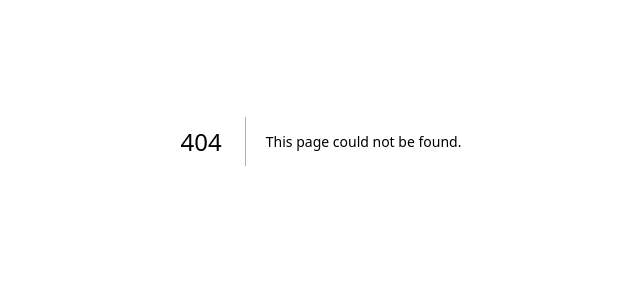
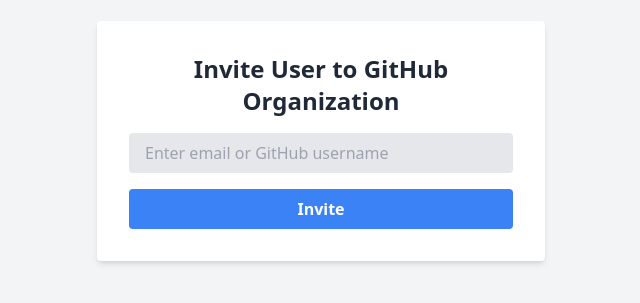
Before and after one commit to Eli-Jensen/add-user-to-github-org, a Next.js app: page /invite in a window 1280 px wide. Before the commit this address had no page. Shown: the part 259-562 px from the top of the page, without its empty margins (319-959 px from the left). Built offline with nearby package versions, Linux system fonts and the light colour scheme.

Commit message:
Initial commit

```diff
--- /dev/null
+++ b/app/api/auth/[...nextauth]/route.ts
@@ -0,0 +1,36 @@
+import NextAuth, { NextAuthOptions, DefaultSession } from 'next-auth';
+import GitHubProvider from 'next-auth/providers/github';
+
+// Extend the default session type to include the user id
+declare module 'next-auth' {
+    interface Session {
+      user: {
+        id: string;
+      } & DefaultSession['user'];
+    }
+  }
+
+  const options: NextAuthOptions = {
+    providers: [
+      GitHubProvider({
+        clientId: process.env.GITHUB_CLIENT_ID!,
+        clientSecret: process.env.GITHUB_CLIENT_SECRET!,
+        authorization: {
+          params: {
+            scope: 'read:user user:email',
+          },
+        },
+      }),
+    ],
+    callbacks: {
+      async session({ session, token }) {
+        if (session.user) {
+          session.user.id = token.sub!;
+        }
+        return session;
+      },
+    },
+  };
+
+  const handler = NextAuth(options);
+  export { handler as GET, handler as POST };
--- /dev/null
+++ b/app/api/invite/route.ts
@@ -0,0 +1,29 @@
+// app/api/invite/route.ts
+import { NextRequest, NextResponse } from 'next/server';
+import axios from 'axios';
+
+export async function POST(req: NextRequest) {
+  const { input } = await req.json();
+  const token = process.env.GITHUB_ACCESS_TOKEN!; // A personal access token with admin:org scope
+
+  try {
+    const isEmail = input.includes('@');
+    const endpoint = isEmail
+      ? `https://api.github.com/orgs/Eli-Jensen-Org/invitations`
+      : `https://api.github.com/orgs/Eli-Jensen-Org/memberships/${input}`;
+
+    await axios({
+      method: isEmail ? 'POST' : 'PUT',
+      url: endpoint,
+      headers: {
+        Authorization: `token ${token}`,
+        Accept: 'application/vnd.github.v3+json',
+      },
+      data: isEmail ? { email: input } : {},
+    });
+
+    return NextResponse.json({ message: 'Invitation sent successfully' }, { status: 200 });
+  } catch (error) {
+    return NextResponse.json({ message: 'Failed to send invitation' }, { status: 500 });
+  }
+}
--- /dev/null
+++ b/app/invite/page.tsx
@@ -0,0 +1,49 @@
+// app/invite/page.tsx
+'use client';
+
+import { useState } from 'react';
+import axios from 'axios';
+import Head from 'next/head';
+
+const Invite = () => {
+  const [input, setInput] = useState('');
+  const [message, setMessage] = useState('');
+
+  const handleSubmit = async (e: React.FormEvent) => {
+    e.preventDefault();
+    try {
+      const response = await axios.post('/api/invite', { input });
+      setMessage('Invitation sent successfully!');
+    } catch (error) {
+      setMessage('Failed to send invitation.');
+    }
+  };
+
+  return (
+    <div className="flex flex-col items-center justify-center min-h-screen py-2 bg-gray-100">
+      <Head>
+        <title>Invite User</title>
+      </Head>
+      <div className="w-full max-w-md p-8 space-y-4 bg-white rounded shadow-md">
+        <h1 className="text-2xl font-semibold text-center text-gray-800">Invite User to GitHub Organization</h1>
+        <form onSubmit={handleSubmit} className="space-y-4">
+          <input
+            type="text"
+            value={input}
+            onChange={(e) => setInput(e.target.value)}
+            placeholder="Enter email or GitHub username"
+            className="w-full px-4 py-2 text-gray-700 bg-gray-200 rounded focus:outline-none focus:ring-2 focus:ring-blue-400"
+          />
+          <button
+            type="submit"
+            className="w-full px-4 py-2 font-semibold text-white bg-blue-500 rounded hover:bg-blue-600"
+          >
+            Invite
+          </button>
+        </form>
+      </div>
+    </div>
+  );
+};
+
+export default Invite;
--- a/app/layout.tsx
+++ b/app/layout.tsx
@@ -1,5 +1,6 @@
 import type { Metadata } from "next";
 import { Inter } from "next/font/google";
+import Head from 'next/head';
 import "./globals.css";
 
 const inter = Inter({ subsets: ["latin"] });
@@ -11,12 +12,15 @@
 
 export default function RootLayout({
   children,
-}: Readonly<{
+}: {
   children: React.ReactNode;
-}>) {
+}) {
   return (
     <html lang="en">
-      <body className={inter.className}>{children}</body>
+      <Head>
+        <title>Invite to GitHub Org</title>
+      </Head>
+      <body>{children}</body>
     </html>
   );
 }
--- /dev/null
+++ b/postcss.config.js
@@ -0,0 +1,6 @@
+module.exports = {
+  plugins: {
+    tailwindcss: {},
+    autoprefixer: {},
+  },
+}
--- /dev/null
+++ b/tailwind.config.js
@@ -0,0 +1,12 @@
+/** @type {import('tailwindcss').Config} */
+module.exports = {
+  content: [
+    './app/**/*.{js,ts,jsx,tsx}',
+    './pages/**/*.{js,ts,jsx,tsx}',
+    './components/**/*.{js,ts,jsx,tsx}',
+  ],
+  theme: {
+    extend: {},
+  },
+  plugins: [],
+};
```
Also changed, not shown: package.json (+9 -6 lines), 1 other file (tests, documents, lock files or other folders).
